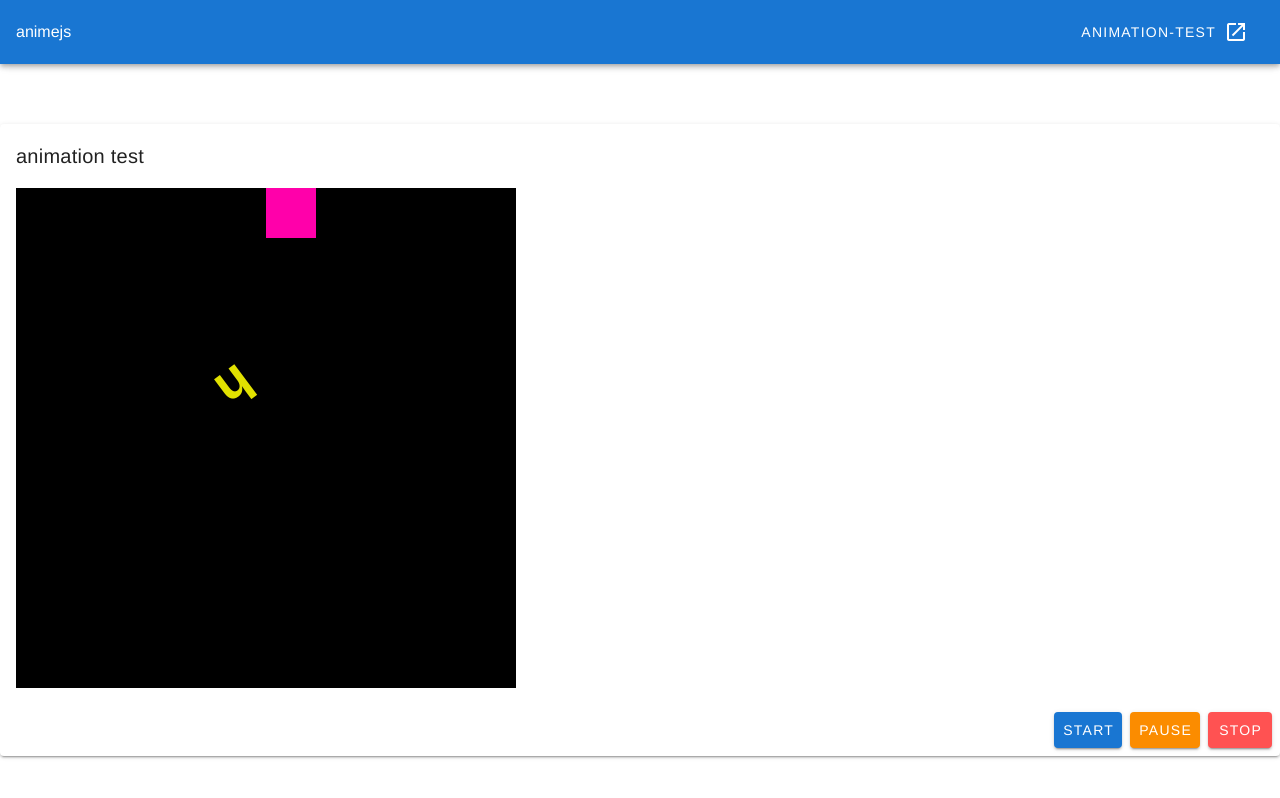
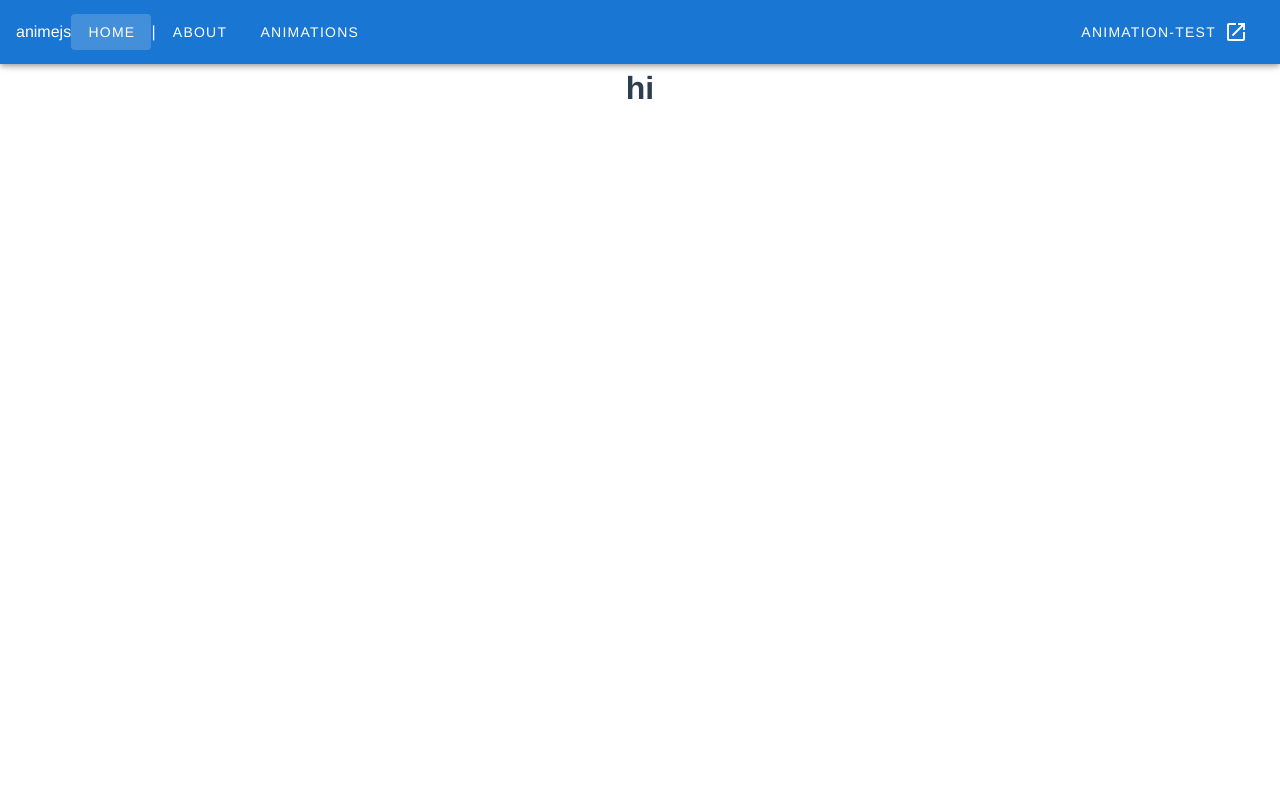
Before and after one commit to tfilla1/animation-test, a Vue app: page / in a window 1280 px wide. Shown: the top 798 px of the page. Built offline with nearby package versions, Linux system fonts and the light colour scheme.

Commit message:
routing and pages and whatnot

```diff
--- a/package.json
+++ b/package.json
@@ -12,6 +12,7 @@
     "core-js": "^3.8.3",
     "router": "^1.3.7",
     "vue": "^2.6.14",
+    "vue-router": "^3.5.1",
     "vuetify": "^2.6.0"
   },
   "devDependencies": {
@@ -19,6 +20,7 @@
     "@babel/eslint-parser": "^7.12.16",
     "@vue/cli-plugin-babel": "~5.0.0",
     "@vue/cli-plugin-eslint": "~5.0.0",
+    "@vue/cli-plugin-router": "~5.0.0",
     "@vue/cli-service": "~5.0.0",
     "eslint": "^7.32.0",
     "eslint-plugin-vue": "^8.0.3",
--- a/src/App.vue
+++ b/src/App.vue
@@ -1,7 +1,11 @@
 <template>
+  <div id="app">
     <v-app>
       <v-app-bar app color="primary" dark>
         <div class="d-flex align-center">animejs</div>
+        <v-btn text to="/">Home</v-btn> |
+        <v-btn text to="/about">About</v-btn>
+        <v-btn text to="/animations">animations</v-btn>
 
         <v-spacer></v-spacer>
 
@@ -16,149 +20,31 @@
       </v-app-bar>
 
       <v-main>
-      <v-card>
-        <v-card-title>animation test</v-card-title>
-        <v-card-text>
-          <div class="wrapper">
-            <div class="item"></div>
-            <h1>
-              <span class="letter pa-1">h</span>
-              <span class="letter pa-1">e</span>
-              <span class="letter pa-1">l</span>
-              <span class="letter pa-1">l</span>
-              <span class="letter pa-1">o</span>
-            </h1>
-          </div>
-        </v-card-text>
-        <v-card-actions>
-          <v-spacer></v-spacer>
-          <v-btn class="primary" @click="start">start</v-btn>
-          <v-btn class="warning" @click="pause">pause</v-btn>
-          <v-btn class="error" @click="stop">stop</v-btn>
-        </v-card-actions>
-      </v-card>
+        <router-view />
       </v-main>
     </v-app>
+  </div>
 </template>
 
-<script>
-import anime from "animejs";
-export default {
-  name: "App",
-  data: () => ({
-    animation: null,
-    timeline: null,
-  }),
-  computed: {
-    colors() {
-      return ["#f0a", "#0af", "#a0f"];
-    },
-    targets() {
-      return [".item", ".letter"];
-    },
-  },
-  methods: {
-    createTimeline() {
-      this.timeline = anime.timeline({
-        easing: "easeOutExpo",
-        duration: 1500,
-        loop: false,
-      });
-    },
-    initialAnimation() {
-      this.timeline
-        .add({
-          targets: ".item",
-          backgroundColor: ["#f0a", "#0af", "#a0f", "#0af", "#f0a"],
-          translateY: [0, 250, 450, 250, 0],
-          translateX: [0, 250, 450, 250, 0],
-          rotate: [0, 180, 0, 180, 0],
-          opacity: 1,
-          duration: 3500,
-          scale: [1, 4, 1, 4, 1],
-          easing: "cubicBezier(.35,.94,.61,.27)",
-          loop: true,
-        })
-        .add({
-          targets: ".item",
-          translateX: [250],
-          opacity: 1,
-          backgroundColor: ["#f0a", "#a0f", "#f0a"],
-          duration: 1500,
-          easing: "cubicBezier(.35,.94,.61,.27)",
-        })
-        .add({
-          targets: ".letter",
-          color: ["#ff0", "#0ff", "#ff0"],
-          top: 0,
-          left: 0,
-          opacity: 1,
-          translateX: [0, 10],
-          translateY: [0, 150],
-          rotate: {
-            value: 1080,
-            duration: 2000,
-            easing: "easeOutExpo",
-          },
-          scale: anime.stagger([1, 2, 1], { from: "center" }),
-          delay: anime.stagger(1000, { start: 0 }),
-        })
-        .add({
-          targets: ".item",
-          translateX: [250, 150, 200],
-          translateY: [0, 150, 190],
-          width: [25, 75, 225],
-          opacity: 1,
-          backgroundColor: ["#f0a", "#a0f", "#f0a"],
-          duration: 4000,
-          easing: "cubicBezier(.35,.94,.61,.27)",
-        });
-    },
-    start() {
-      this.timeline.play();
-    },
-    pause() {
-      this.timeline.pause();
-    },
-    stop() {
-      this.timeline.stop();
-    },
-  },
-  mounted() {
-    this.createTimeline();
-    this.initialAnimation();
-  },
-};
-</script>
-<style>
-.letter {
-  display: inline-block;
-  opacity: 0;
-  top: 0;
-  left: 0;
-}
-.d-none {
-  display: none;
-}
-.pa-1 {
-  padding: 15px;
-}
+<style lang="scss">
 #app {
   font-family: Avenir, Helvetica, Arial, sans-serif;
   -webkit-font-smoothing: antialiased;
   -moz-osx-font-smoothing: grayscale;
   text-align: center;
   color: #2c3e50;
-  margin-top: 60px;
 }
-.wrapper {
-  background-color: #000;
-  width: 500px;
-  height: 500px;
+
+nav {
+  padding: 30px;
+
+  a {
+    font-weight: bold;
+    color: #2c3e50;
+
+    &.router-link-exact-active {
+      color: #42b983;
     }
-.item {
-  background-color: #ff00aa;
-  width: 50px;
-  height: 50px;
+  }
 }
 </style>
--- a/src/main.js
+++ b/src/main.js
@@ -1,10 +1,12 @@
 import Vue from 'vue'
 import App from './App.vue'
 import vuetify from './plugins/vuetify'
+import router from './router'
 
 Vue.config.productionTip = false
 
 new Vue({
   vuetify,
+  router,
   render: h => h(App)
 }).$mount('#app')
--- /dev/null
+++ b/src/router/index.js
@@ -0,0 +1,37 @@
+import Vue from 'vue'
+import VueRouter from 'vue-router'
+import HomeView from '../views/HomeView.vue'
+
+Vue.use(VueRouter)
+
+const routes = [
+  {
+    path: '/',
+    name: 'home',
+    component: HomeView
+  },
+  {
+    path: '/about',
+    name: 'about',
+    // route level code-splitting
+    // this generates a separate chunk (about.[hash].js) for this route
+    // which is lazy-loaded when the route is visited.
+    component: () => import(/* webpackChunkName: "about" */ '../views/AboutView.vue')
+  },
+  {
+    path: '/animations',
+    name: 'about',
+    // route level code-splitting
+    // this generates a separate chunk (about.[hash].js) for this route
+    // which is lazy-loaded when the route is visited.
+    component: () => import(/* webpackChunkName: "about" */ '../views/Animations.vue')
+  }
+]
+
+const router = new VueRouter({
+  mode: 'history',
+  base: process.env.BASE_URL,
+  routes
+})
+
+export default router
--- /dev/null
+++ b/src/views/AboutView.vue
@@ -0,0 +1,5 @@
+<template>
+  <div class="about">
+    <h1>This is an about page</h1>
+  </div>
+</template>
--- /dev/null
+++ b/src/views/Animations.vue
@@ -0,0 +1,145 @@
+<template>
+  <v-card>
+    <v-card-title>animation test</v-card-title>
+    <v-card-text>
+      <div class="wrapper">
+        <div class="item"></div>
+        <h1>
+          <span class="letter pa-1">h</span>
+          <span class="letter pa-1">e</span>
+          <span class="letter pa-1">l</span>
+          <span class="letter pa-1">l</span>
+          <span class="letter pa-1">o</span>
+        </h1>
+      </div>
+    </v-card-text>
+    <v-card-actions>
+      <v-spacer></v-spacer>
+      <v-btn class="primary" @click="start">start</v-btn>
+      <v-btn class="warning" @click="pause">pause</v-btn>
+      <v-btn class="error" @click="stop">stop</v-btn>
+    </v-card-actions>
+  </v-card>
+</template>
+
+<script>
+import anime from "animejs";
+export default {
+  name: "App",
+  data: () => ({
+    animation: null,
+    timeline: null,
+  }),
+  computed: {
+    colors() {
+      return ["#f0a", "#0af", "#a0f"];
+    },
+    targets() {
+      return [".item", ".letter"];
+    },
+  },
+  methods: {
+    createTimeline() {
+      this.timeline = anime.timeline({
+        easing: "easeOutExpo",
+        duration: 1500,
+        loop: false,
+      });
+    },
+    initialAnimation() {
+      this.timeline
+        .add({
+          targets: ".item",
+          backgroundColor: ["#f0a", "#0af", "#a0f", "#0af", "#f0a"],
+          translateY: [0, 250, 450, 250, 0],
+          translateX: [0, 250, 450, 250, 0],
+          rotate: [0, 180, 0, 180, 0],
+          opacity: 1,
+          duration: 3500,
+          scale: [1, 4, 1, 4, 1],
+          easing: "cubicBezier(.35,.94,.61,.27)",
+          loop: true,
+        })
+        .add({
+          targets: ".item",
+          translateX: [250],
+          opacity: 1,
+          backgroundColor: ["#f0a", "#a0f", "#f0a"],
+          duration: 1500,
+          easing: "cubicBezier(.35,.94,.61,.27)",
+        })
+        .add({
+          targets: ".letter",
+          color: ["#ff0", "#0ff", "#ff0"],
+          top: 0,
+          left: 0,
+          opacity: 1,
+          translateX: [0, 10],
+          translateY: [0, 150],
+          rotate: {
+            value: 1080,
+            duration: 2000,
+            easing: "easeOutExpo",
+          },
+          scale: anime.stagger([1, 2, 1], { from: "center" }),
+          delay: anime.stagger(1000, { start: 0 }),
+        })
+        .add({
+          targets: ".item",
+          translateX: [250, 150, 200],
+          translateY: [0, 150, 190],
+          width: [25, 75, 225],
+          opacity: 1,
+          backgroundColor: ["#f0a", "#a0f", "#f0a"],
+          duration: 4000,
+          easing: "cubicBezier(.35,.94,.61,.27)",
+        });
+    },
+    start() {
+      this.timeline.play();
+    },
+    pause() {
+      this.timeline.pause();
+    },
+    stop() {
+      this.timeline.stop();
+    },
+  },
+  mounted() {
+    this.createTimeline();
+    this.initialAnimation();
+  },
+};
+</script>
+<style>
+.letter {
+  display: inline-block;
+  opacity: 0;
+  top: 0;
+  left: 0;
+}
+.d-none {
+  display: none;
+}
+.pa-1 {
+  padding: 15px;
+}
+#app {
+  font-family: Avenir, Helvetica, Arial, sans-serif;
+  -webkit-font-smoothing: antialiased;
+  -moz-osx-font-smoothing: grayscale;
+  text-align: center;
+  color: #2c3e50;
+  margin-top: 60px;
+}
+.wrapper {
+  background-color: #000;
+  width: 500px;
+  height: 500px;
+}
+.item {
+  background-color: #ff00aa;
+  width: 50px;
+  height: 50px;
+}
+</style>
--- /dev/null
+++ b/src/views/HomeView.vue
@@ -0,0 +1,14 @@
+<template>
+  <div class="home">
+    <h1>hi</h1>
+  </div>
+</template>
+
+<script>
+// @ is an alias to /src
+
+export default {
+  name: "HomeView",
+  components: {},
+};
+</script>
```
Also changed, not shown: 1 other file (tests, documents, lock files or other folders). Lines whose indentation alone changed are shown as unchanged.
